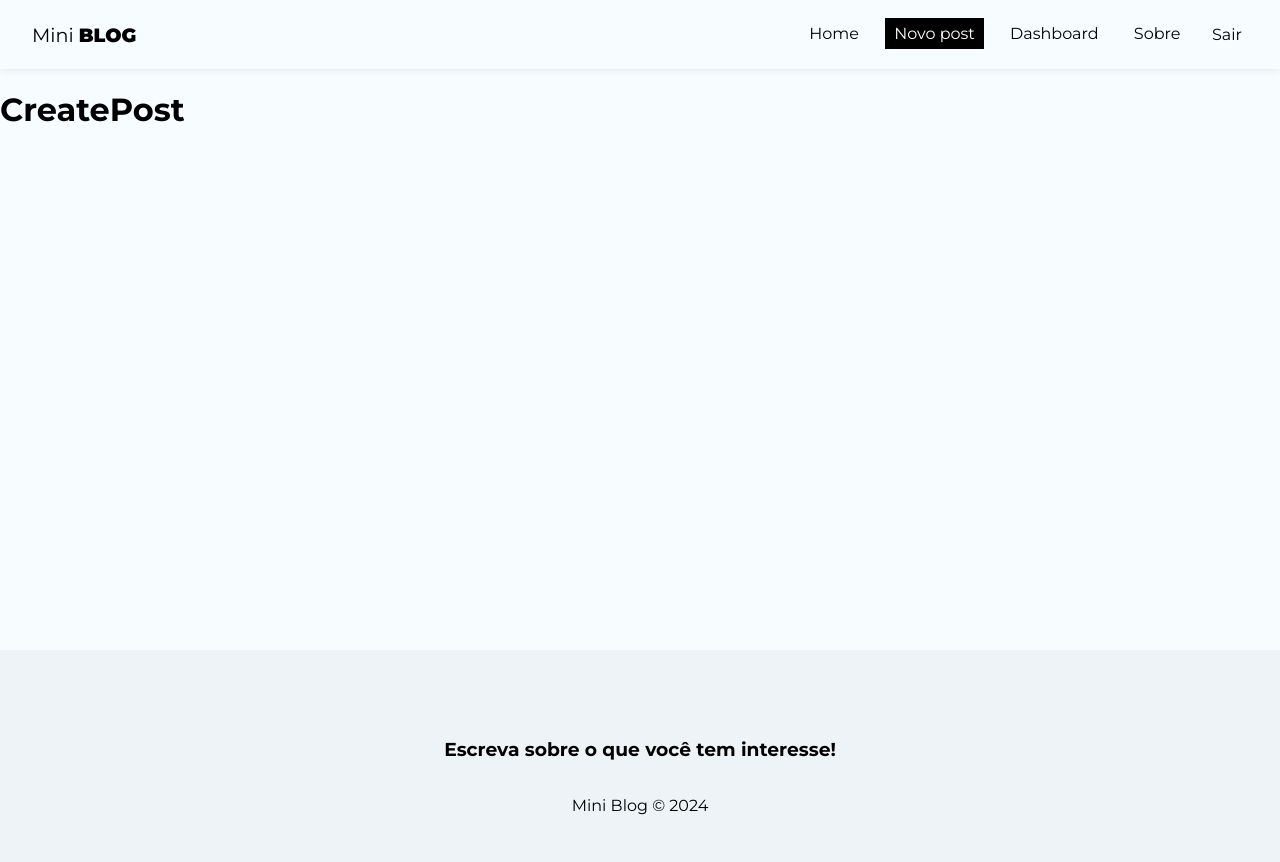
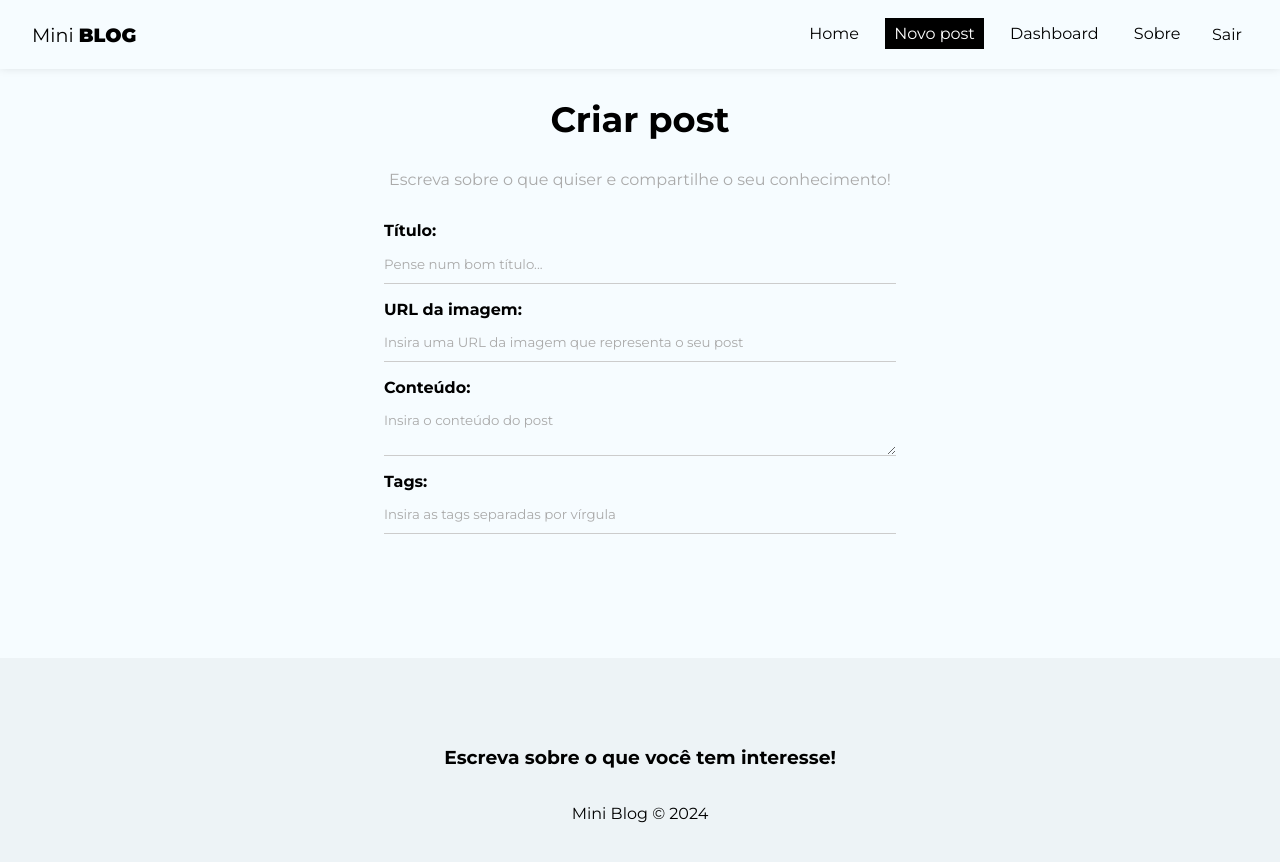
Before and after one commit to oldrado-jr/mini-blog, a React (Vite) app: page /posts/create in a window 1280 px wide. Shown: the top 862 px of the page. Built offline with nearby package versions, Linux system fonts and the light colour scheme; no server answers; sample sign-in values are in the browser's storage.

Commit message:
feat: add create post page content and style

```diff
--- a/src/pages/CreatePost/index.jsx
+++ b/src/pages/CreatePost/index.jsx
@@ -1,7 +1,70 @@
+import { useState } from "react";
+
+import styles from './styles.module.css';
+
 function CreatePost() {
+  const [title, setTitle] = useState('');
+  const [image, setImage] = useState('');
+  const [body, setBody] = useState('');
+  const [tags, setTags] = useState([]);
+  const [formError, setFormError] = useState('');
+
+  const handleSubmit = (e) => {
+    e.preventDefault();
+  };
+
   return (
-    <div>
-      <h1>CreatePost</h1>
+    <div className={styles['create-post']}>
+      <h2>Criar post</h2>
+      <p>Escreva sobre o que quiser e compartilhe o seu conhecimento!</p>
+      <form onSubmit={handleSubmit}>
+        <label>
+          <span>Título:</span>
+          <input
+            type="text"
+            name="title"
+            required
+            placeholder="Pense num bom título..."
+            value={title}
+            onChange={(e) => setTitle(e.target.value.trim())}
+          />
+        </label>
+        <label>
+          <span>URL da imagem:</span>
+          <input
+            type="url"
+            name="image"
+            required
+            placeholder="Insira uma URL da imagem que representa o seu post"
+            value={image}
+            onChange={(e) => setImage(e.target.value.trim())}
+          />
+        </label>
+        <label>
+          <span>Conteúdo:</span>
+          <textarea
+            name="body"
+            required
+            placeholder="Insira o conteúdo do post"
+            value={body}
+            onChange={(e) => setBody(e.target.value.trim())}
+          ></textarea>
+        </label>
+        <label>
+          <span>Tags:</span>
+          <input
+            type="text"
+            name="tags"
+            required
+            placeholder="Insira as tags separadas por vírgula"
+            value={tags}
+            onChange={(e) => setTags(e.target.value.trim())}
+          />
+        </label>
+        {/* {!loading && <button className="btn">Cadastrar</button>}
+        {loading && <button className="btn" disabled>Aguarde...</button>} */}
+        {formError && <p className="error">{formError}</p>}
+      </form>
     </div>
   );
 }
--- /dev/null
+++ b/src/pages/CreatePost/styles.module.css
@@ -0,0 +1,12 @@
+.create-post {
+  text-align: center;
+}
+
+.create-post h2 {
+  font-size: 2.2em;
+}
+
+.create-post p {
+  color: #aaa;
+  margin-bottom: 2em;
+}
```
